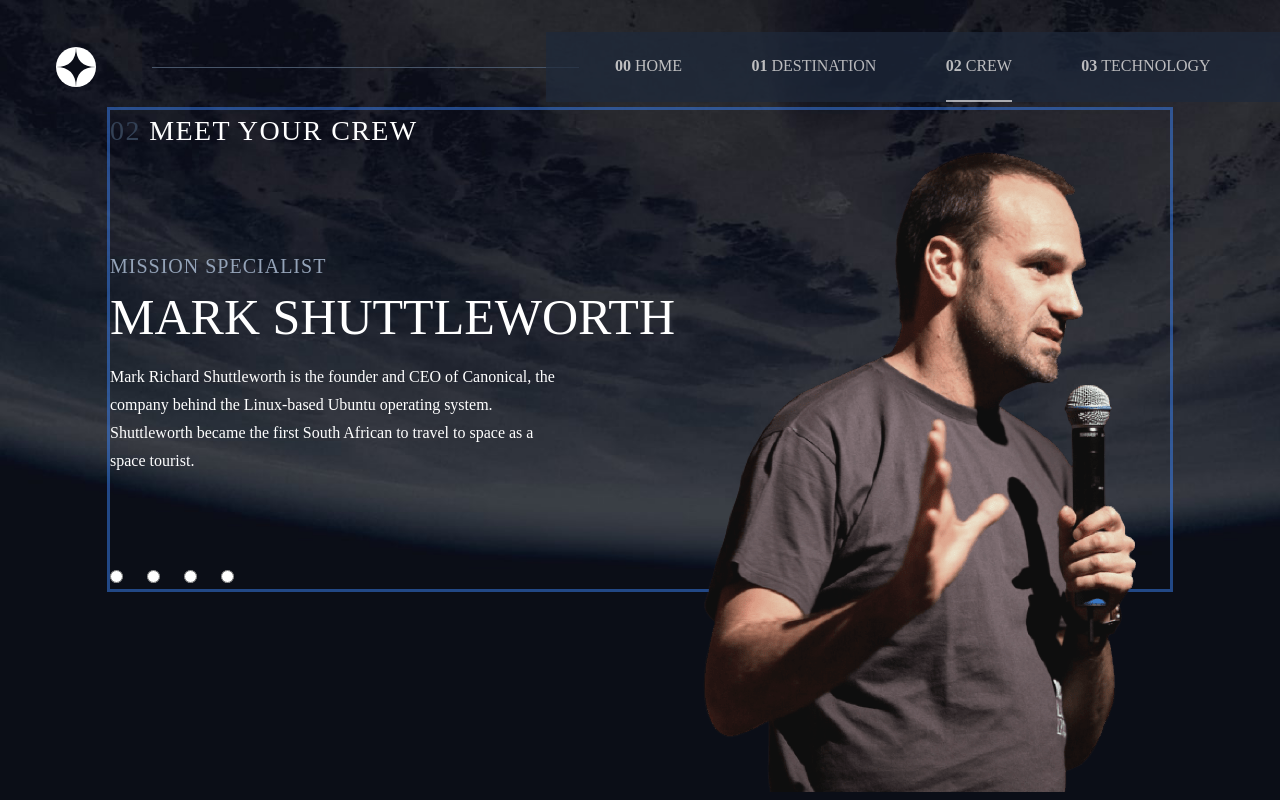
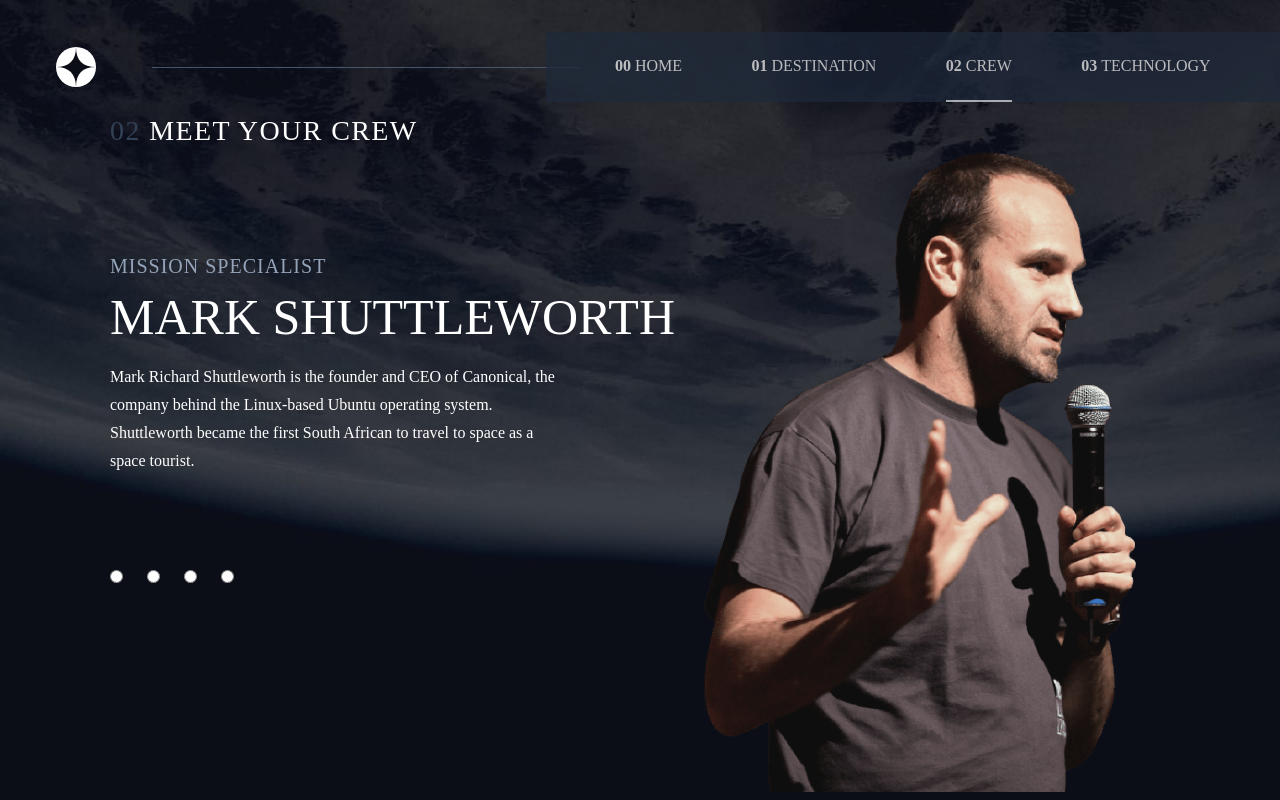
Before and after one commit to ansuofficial/space-website, a React (Vite) app: page /crew in a window 1280 px wide. Built offline with nearby package versions, Linux system fonts and the light colour scheme; a web font is replaced by a local one.

Commit message:
Fixing the reponsive design for mobile phones on crew-mobile component

```diff
--- a/src/Pages/Crew.jsx
+++ b/src/Pages/Crew.jsx
@@ -20,10 +20,10 @@
 
   return (
     <div
-      className="lg:bg-crewDesktop bg-crewMobile h-[115vh] lg:h-screen w-full bg-cover bg-center bg-no-repeat"
+      className="lg:bg-crewDesktop bg-crewMobile h-[115vh] lg:h-screen lg:overflow-hidden w-full bg-cover bg-center bg-no-repeat"
     >
       <div className="max-w-[1060px] mx-auto text-white flex items-center bellowlg:hidden">
-        <div className="mt-[110px] w-full ring">
+        <div className="mt-[110px] w-full">
           <h1 className="font-default tracking-wider uppercase text-[28px]">
             <span className="text-slate-700">02</span> Meet your crew
           </h1>
```
